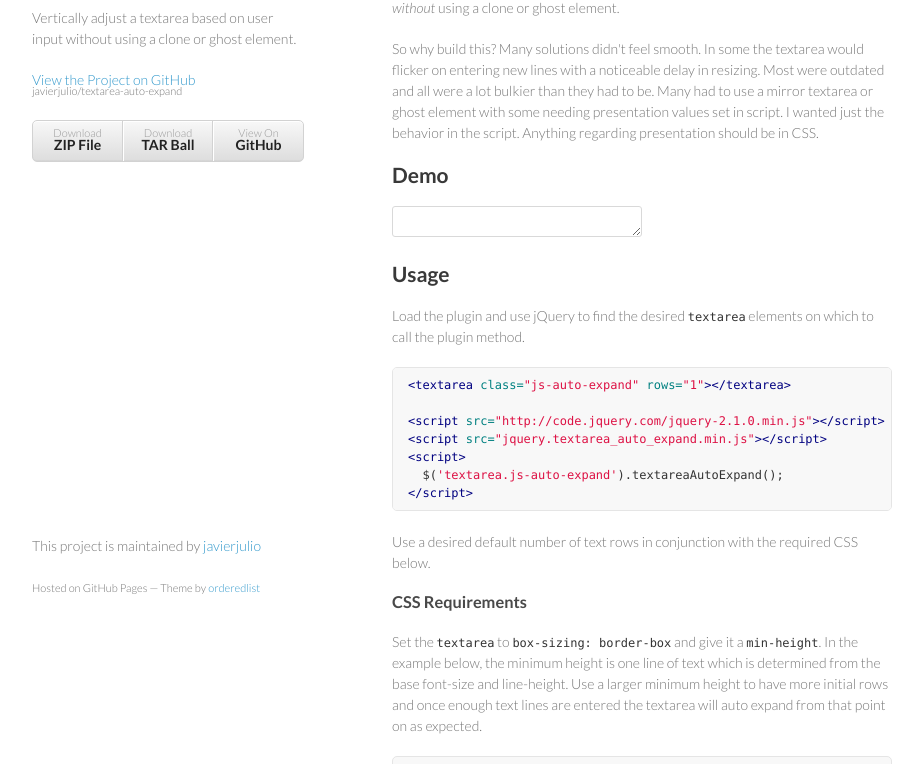
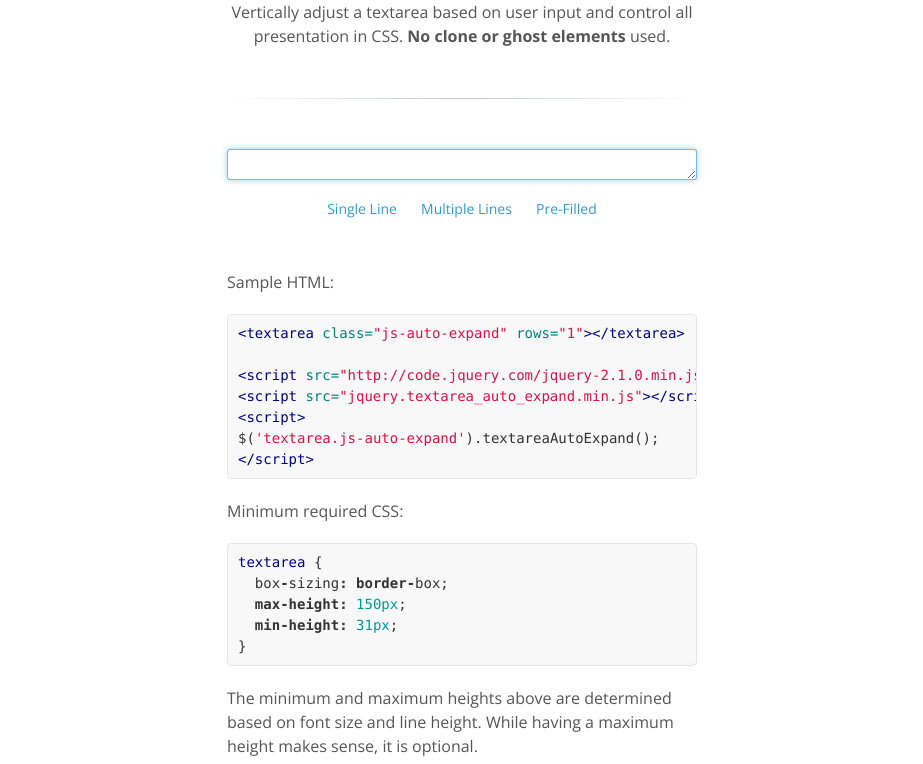
Before and after one commit to javierjulio/textarea-autosize, a website: page index.html in a window 1280 px wide. Shown: the part 133-897 px from the top of the page, without its empty margins (178-1101 px from the left). Drawn offline with nearby package versions, Linux system fonts and the light colour scheme.

Commit message:
First pass at new gh page theme

```diff
--- a/gh-pages-assets/stylesheets/styles.css
+++ b/gh-pages-assets/stylesheets/styles.css
@@ -1,12 +1,3 @@
-@import url(https://fonts.googleapis.com/css?family=Lato:300italic,700italic,300,700);
-
-body {
-  padding:50px;
-  font:14px/1.5 Lato, "Helvetica Neue", Helvetica, Arial, sans-serif;
-  color:#777;
-  font-weight:300;
-}
-
 h1, h2, h3, h4, h5, h6 {
   color:#222;
   margin:0 0 20px;
@@ -38,197 +29,27 @@ a {
   text-decoration:none;
 }
 
-a small {
-  font-size:11px;
-  color:#777;
-  margin-top:-0.6em;
-  display:block;
-}
-
-.wrapper {
-  width:860px;
-  margin:0 auto;
-}
-
-blockquote {
-  border-left:1px solid #e5e5e5;
-  margin:0;
-  padding:0 0 0 20px;
-  font-style:italic;
-}
-
 code, pre {
-  font-family:Monaco, Bitstream Vera Sans Mono, Lucida Console, Terminal;
-  color:#333;
-  font-size:12px;
+  color: #333;
+  font-family: Monaco, "Bitstream Vera Sans Mono", "Lucida Console", Terminal;
+  font-size: 14px;
 }
 
 pre {
-  padding:8px 15px;
-  background: #f8f8f8;
-  border-radius:5px;
-  border:1px solid #e5e5e5;
+  background-color: #f8f8f8;
+  border: 1px solid #e5e5e5;
+  border-radius: 4px;
   overflow-x: auto;
-}
-
-table {
-  width:100%;
-  border-collapse:collapse;
-}
-
-th, td {
-  text-align:left;
-  padding:5px 10px;
-  border-bottom:1px solid #e5e5e5;
-}
-
-dt {
-  color:#444;
-  font-weight:700;
-}
-
-th {
-  color:#444;
-}
-
-img {
-  max-width:100%;
-}
-
-header {
-  width:270px;
-  float:left;
-  position:fixed;
-}
-
-header ul {
-  list-style:none;
-  height:40px;
-
-  padding:0;
-
-  background: #eee;
-  background: -moz-linear-gradient(top, #f8f8f8 0%, #dddddd 100%);
-  background: -webkit-gradient(linear, left top, left bottom, color-stop(0%,#f8f8f8), color-stop(100%,#dddddd));
-  background: -webkit-linear-gradient(top, #f8f8f8 0%,#dddddd 100%);
-  background: -o-linear-gradient(top, #f8f8f8 0%,#dddddd 100%);
-  background: -ms-linear-gradient(top, #f8f8f8 0%,#dddddd 100%);
-  background: linear-gradient(top, #f8f8f8 0%,#dddddd 100%);
-
-  border-radius:5px;
-  border:1px solid #d2d2d2;
-  box-shadow:inset #fff 0 1px 0, inset rgba(0,0,0,0.03) 0 -1px 0;
-  width:270px;
-}
-
-header li {
-  width:89px;
-  float:left;
-  border-right:1px solid #d2d2d2;
-  height:40px;
-}
-
-header ul a {
-  line-height:1;
-  font-size:11px;
-  color:#999;
-  display:block;
-  text-align:center;
-  padding-top:6px;
-  height:40px;
-}
-
-strong {
-  color:#222;
-  font-weight:700;
-}
-
-header ul li + li {
-  width:88px;
-  border-left:1px solid #fff;
-}
-
-header ul li + li + li {
-  border-right:none;
-  width:89px;
-}
-
-header ul a strong {
-  font-size:14px;
-  display:block;
-  color:#222;
-}
-
-section {
-  width:500px;
-  float:right;
-  padding-bottom:50px;
-}
-
-small {
-  font-size:11px;
-}
-
-hr {
-  border:0;
-  background:#e5e5e5;
-  height:1px;
-  margin:0 0 20px;
-}
-
-footer {
-  width:270px;
-  float:left;
-  position:fixed;
-  bottom:50px;
+  padding: 8px 10px;
 }
 
 @media print, screen and (max-width: 960px) {
 
-  div.wrapper {
-    width:auto;
-    margin:0;
-  }
-
-  header, section, footer {
-    float:none;
-    position:static;
-    width:auto;
-  }
-
-  header {
-    padding-right:320px;
-  }
-
-  section {
-    border:1px solid #e5e5e5;
-    border-width:1px 0;
-    padding:20px 0;
-    margin:0 0 20px;
-  }
-
-  header a small {
-    display:inline;
-  }
-
-  header ul {
-    position:absolute;
-    right:50px;
-    top:52px;
-  }
 }
 
 @media print, screen and (max-width: 720px) {
   body {
     word-wrap:break-word;
-  }
-
-  header {
-    padding:0;
-  }
-
-  header ul, header p.view {
-    position:static;
   }
 
   pre, code {
@@ -237,13 +58,6 @@ footer {
 }
 
 @media print, screen and (max-width: 480px) {
-  body {
-    padding:15px;
-  }
-
-  header ul {
-    display:none;
-  }
 }
 
 @media print {
@@ -255,14 +69,66 @@ footer {
 }
 
 
-
-textarea {border: 1px solid #d9d9d9; border-radius: 3px; font-size: inherit; margin: 0; overflow: auto;}
-textarea:focus {border-color: rgba(82, 168, 236, 0.8); box-shadow: 0 0 6px rgba(102, 175, 233, .6); outline: 0;}
+* {
+  box-sizing: border-box;
+}
 
 body {
+  color: #555;
+  font-family: "Open Sans", "Helvetica Neue", Helvetica, Arial, sans-serif;
+  line-height: 1.5;
+  padding: 70px 0;
+}
+
+strong {
+  font-weight: 700;
+}
+
+.container {
+  margin: 0 auto;
+  max-width: 500px;
+  padding: 0 15px;
+}
+
+.logo {
+  font-size: 32px;
+  text-align: center;
+}
+
+.project-about {
+  margin-bottom: 50px;
+  text-align: center;
+}
+
+.primary-demo {
+  margin-bottom: 10px;
+}
+
+.demo-options {
+  margin-bottom: 50px;
+  text-align: center;
+}
+
+.demo-options a {
+  display: inline-block;
   font-size: 14px;
-  line-height: 1.5;
+  margin: 0 10px;
 }
+
+hr {
+  background-color: #c0c8c9;
+  background-image: -webkit-linear-gradient(0deg, #fff, #c0c8c9, #fff);
+  border: none;
+  height: 1px;
+  margin: 50px 0;
+}
+
+.site-footer {
+  text-align: center;
+}
+
+textarea {border: 1px solid #d9d9d9; border-radius: 3px; font-size: inherit; margin: 0; overflow: auto; width: 100%;}
+textarea:focus {border-color: rgba(82, 168, 236, 0.8); box-shadow: 0 0 6px rgba(102, 175, 233, .6); outline: 0;}
 
 textarea {
   -moz-box-sizing: border-box;
@@ -272,12 +138,10 @@ textarea {
 
 .single-line {
   min-height: 31px;
-  max-height: 94px;
-  width: 250px;
+  max-height: 150px;
 }
 
 .multiple-lines {
   min-height: 66px;
   max-height: 150px;
-  width: 250px;
 }
--- a/index.html
+++ b/index.html
@@ -4,6 +4,7 @@
   <meta charset="utf-8">
   <meta http-equiv="X-UA-Compatible" content="chrome=1">
   <title>textarea-auto-expand by javierjulio</title>
+  <link rel="stylesheet" href="http://fonts.googleapis.com/css?family=Open+Sans:400,700">
   <link rel="stylesheet" href="gh-pages-assets/stylesheets/styles.css">
   <link rel="stylesheet" href="gh-pages-assets/stylesheets/pygment_trac.css">
   <meta name="viewport" content="width=device-width, initial-scale=1, user-scalable=no">
@@ -12,37 +13,22 @@
   <![endif]-->
 </head>
 <body>
-    <div class="wrapper">
-      <header>
-        <h1>textarea-auto-expand</h1>
-        <p>Vertically adjust a textarea based on user input without using a clone or ghost element.</p>
+  <div class="container">
+    <h1 class="logo">Textarea Auto Expand</h1>
 
-        <p class="view"><a href="https://github.com/javierjulio/textarea-auto-expand">View the Project on GitHub <small>javierjulio/textarea-auto-expand</small></a></p>
+    <p class="project-about">Vertically adjust a textarea based on user input and control all presentation in CSS. <strong>No clone or ghost elements</strong> used.</p>
 
+    <hr>
 
-        <ul>
-          <li><a href="https://github.com/javierjulio/textarea-auto-expand/zipball/master">Download <strong>ZIP File</strong></a></li>
-          <li><a href="https://github.com/javierjulio/textarea-auto-expand/tarball/master">Download <strong>TAR Ball</strong></a></li>
-          <li><a href="https://github.com/javierjulio/textarea-auto-expand">View On <strong>GitHub</strong></a></li>
-        </ul>
-      </header>
-      <section>
-        <h1>
-<a name="textarea-auto-expand" class="anchor" href="#textarea-auto-expand"><span class="octicon octicon-link"></span></a>textarea-auto-expand</h1>
+    <p class="primary-demo"><textarea class="single-line js-auto-expand" rows="1" autofocus></textarea></p>
 
-<p>This is a jQuery plugin for enabling vertically adjusting textarea's through user input <em>without</em> using a clone or ghost element.</p>
+    <nav class="demo-options js-textarea-demo-options">
+      <a href="#">Single Line</a>
+      <a href="#">Multiple Lines</a>
+      <a href="#">Pre-Filled</a>
+    </nav>
 
-<p>So why build this? Many solutions didn't feel smooth. In some the textarea would flicker on entering new lines with a noticeable delay in resizing. Most were outdated and all were a lot bulkier than they had to be. Many had to use a mirror textarea or ghost element with some needing presentation values set in script. I wanted just the behavior in the script. Anything regarding presentation should be in CSS.</p>
-
-<h2>Demo</h2>
-
-<p><textarea class="single-line js-auto-expand" rows="1"></textarea></p>
-
-<h2>
-<a name="usage" class="anchor" href="#usage"><span class="octicon octicon-link"></span></a>Usage</h2>
-
-<p>Load the plugin and use jQuery to find the desired <code>textarea</code> elements on which to call the plugin method.</p>
-
+    <p>Sample HTML:</p>
     <div class="highlight highlight-html"><pre><span class="nt">&lt;textarea</span> <span class="na">class=</span><span class="s">"js-auto-expand"</span> <span class="na">rows=</span><span class="s">"1"</span><span class="nt">&gt;&lt;/textarea&gt;</span>
 
 <span class="nt">&lt;script </span><span class="na">src=</span><span class="s">"http://code.jquery.com/jquery-2.1.0.min.js"</span><span class="nt">&gt;&lt;/script&gt;</span>
@@ -52,55 +38,55 @@
 <span class="nt">&lt;/script&gt;</span>
 </pre></div>
 
-<p>Use a desired default number of text rows in conjunction with the required CSS below.</p>
-
-<h3>
-<a name="css-requirements" class="anchor" href="#css-requirements"><span class="octicon octicon-link"></span></a>CSS Requirements</h3>
-
-<p>Set the <code>textarea</code> to <code>box-sizing: border-box</code> and give it a <code>min-height</code>. In the example below, the minimum height is one line of text which is determined from the base font-size and line-height. Use a larger minimum height to have more initial rows and once enough text lines are entered the textarea will auto expand from that point on as expected.</p>
-
+    <p>Minimum required CSS:</p>
     <div class="highlight highlight-css"><pre><span class="nt">textarea</span> <span class="p">{</span>
   <span class="n">box</span><span class="o">-</span><span class="n">sizing</span><span class="o">:</span> <span class="k">border</span><span class="o">-</span><span class="n">box</span><span class="p">;</span>
-  <span class="k">max-height</span><span class="o">:</span> <span class="m">94px</span><span class="p">;</span>
+  <span class="k">max-height</span><span class="o">:</span> <span class="m">150px</span><span class="p">;</span>
   <span class="k">min-height</span><span class="o">:</span> <span class="m">31px</span><span class="p">;</span>
 <span class="p">}</span>
 </pre></div>
 
-<p>The <code>max-height</code> style is only necessary if you don't want the textarea to grow past a certain point.</p>
+    <p>The minimum and maximum heights above are determined based on font size and line height. While having a maximum height makes sense, it is optional.</p>
 
-<h2>
-<a name="browsers-tested" class="anchor" href="#browsers-tested"><span class="octicon octicon-link"></span></a>Browsers Tested</h2>
+    <hr>
 
-<p>Unless specified, all browsers listed were the latest versions.</p>
-
-<ul>
-<li>Mac
-
-<ul>
-<li>Chrome</li>
-<li>Safari</li>
-<li>Firefox</li>
-<li>IE9-10 (using VirtualBox and <a href="https://github.com/xdissent/ievms">ievms</a>)</li>
-</ul>
-</li>
-<li>Windows
-
-<ul>
-<li>TODO</li>
-</ul>
-</li>
-</ul>
-      </section>
-      <footer>
-        <p>This project is maintained by <a href="https://github.com/javierjulio">javierjulio</a></p>
-        <p><small>Hosted on GitHub Pages &mdash; Theme by <a href="https://github.com/orderedlist">orderedlist</a></small></p>
+    <footer class="site-footer">
+      <p><a href="https://github.com/javierjulio/textarea-auto-expand">View on GitHub</a> or <a href="https://github.com/javierjulio/textarea-auto-expand/archive/master.zip">Download ZIP</a></p>
+      <p>By <a href="https://github.com/javierjulio">javierjulio</a></p>
     </footer>
   </div>
+
   <script src="gh-pages-assets/javascripts/scale.fix.js"></script>
   <script src="http://code.jquery.com/jquery-2.1.0.min.js"></script>
   <script src="dist/jquery.textarea_auto_expand.js"></script>
   <script>
     $('textarea.js-auto-expand').textareaAutoExpand();
+    $(document).on('click', '.js-textarea-demo-options a', function(event) {
+      link = $(this);
+      linkIndex = link.index()
+      textarea = $('textarea.js-auto-expand');
+
+      textarea.removeClass('single-line multiple-lines');
+
+      if (linkIndex == 0) {
+        textarea.addClass('single-line').attr('rows', 1);
+      }
+      else if (linkIndex == 1 || linkIndex == 2) {
+        textarea.addClass('multiple-lines').attr('rows', 3).attr('style', '');
+      }
+
+      if (linkIndex == 2) {
+        textarea.val('Lorem ipsum dolor sit amet, consectetur adipiscing elit. Mauris luctus diam vel diam aliquam ultrices. Lorem ipsum dolor sit amet, consectetur adipiscing elit. Cras auctor imperdiet urna, id tristique neque cursus non. Nam eu magna cursus, fermentum justo nec, gravida odio. Etiam nec convallis massa, sit amet dictum diam. Praesent malesuada tortor vitae leo placerat luctus. Pellentesque sed quam sagittis, venenatis felis tempus, mollis eros. Aenean viverra, neque a tristique sollicitudin, urna metus venenatis felis, ac fringilla risus nibh nec enim. Morbi pellentesque justo at bibendum pulvinar. Integer nulla felis, volutpat pharetra purus eget, accumsan elementum magna. Pellentesque habitant morbi tristique senectus et netus et malesuada fames ac turpis egestas. Pellentesque dignissim volutpat est vitae pretium. Vestibulum interdum sapien sit amet dui convallis sodales. Nam consequat libero sit amet semper viverra. Vestibulum consequat faucibus dui vitae consequat.');
+      }
+      else {
+        textarea.val('');
+      }
+
+      textarea.trigger('input');
+      textarea.focus();
+
+      return false;
+    });
   </script>
 </body>
 </html>
```
Lines whose indentation alone changed are shown as unchanged.
